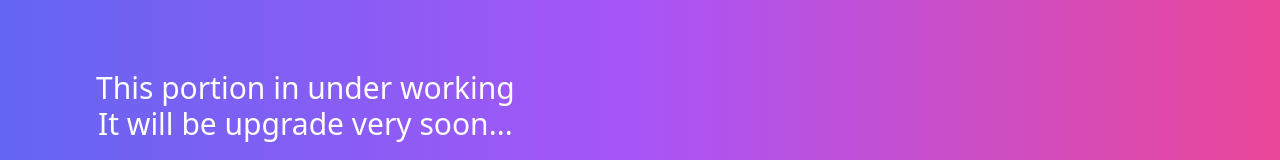
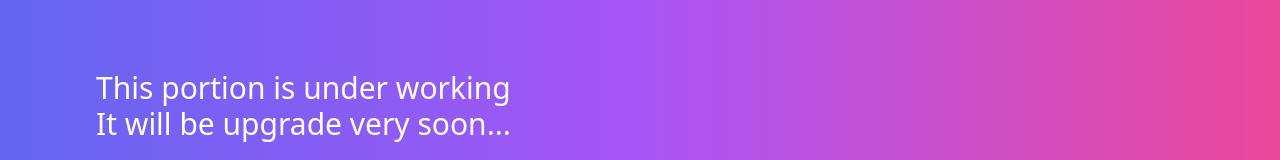
Before and after one commit to imtanvir/bangbangbank, a website: page banking.html in a window 1280 px wide. Shown: the part 338-498 px from the top of the page. Drawn offline with Linux system fonts and the light colour scheme.

Commit message:
recheck again for html text correction

```diff
--- a/banking.html
+++ b/banking.html
@@ -33,7 +33,7 @@
     <!-- Under working -->
     <div class="under-working text-center relative max-h-96 bg-gradient-to-r from-indigo-500 via-purple-500 to-pink-500 py-44 mt-16">
         <div class="update-text left-24 top-1/4 absolute text-white text-center text-3xl">
-            <h1 class="">This portion in under working</h1>
+            <h1 class="">This portion is under working</h1>
             <h2>It will be upgrade very soon...</h2>
         </div>
     </div>
```
